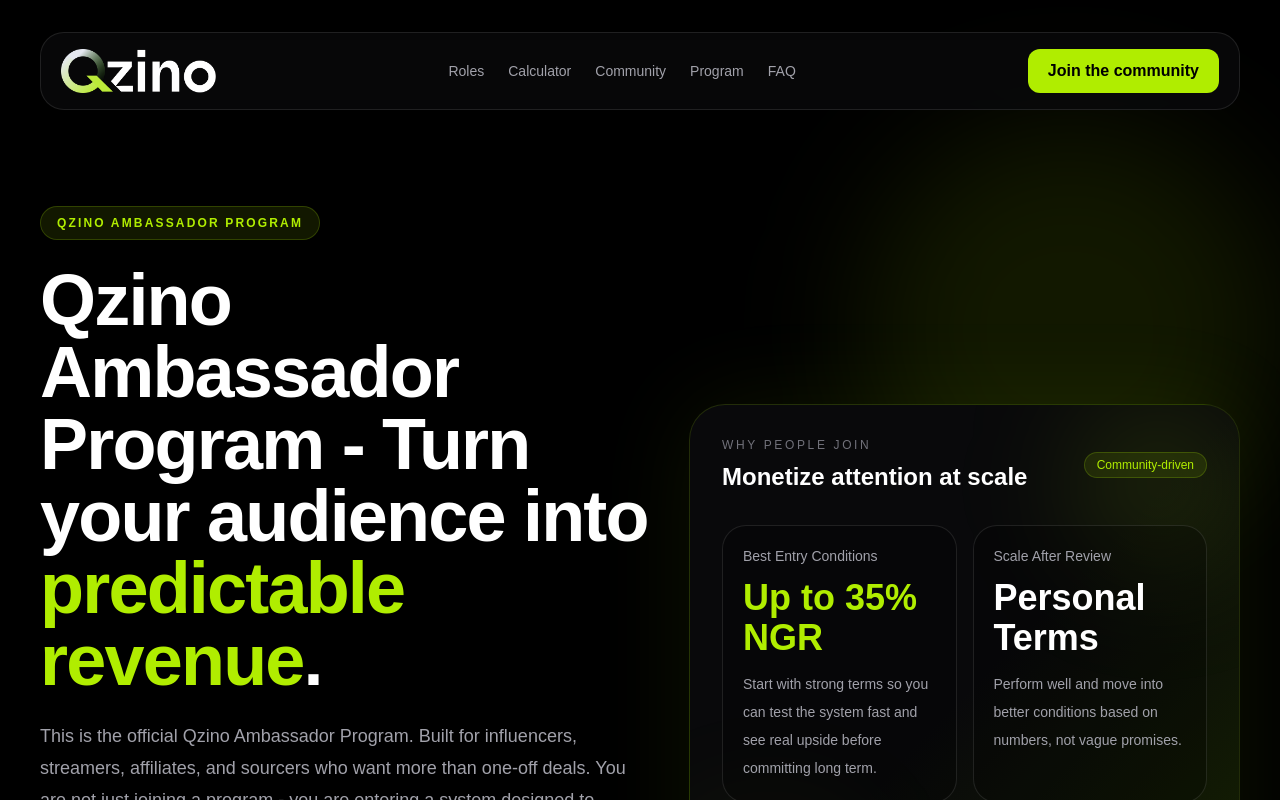
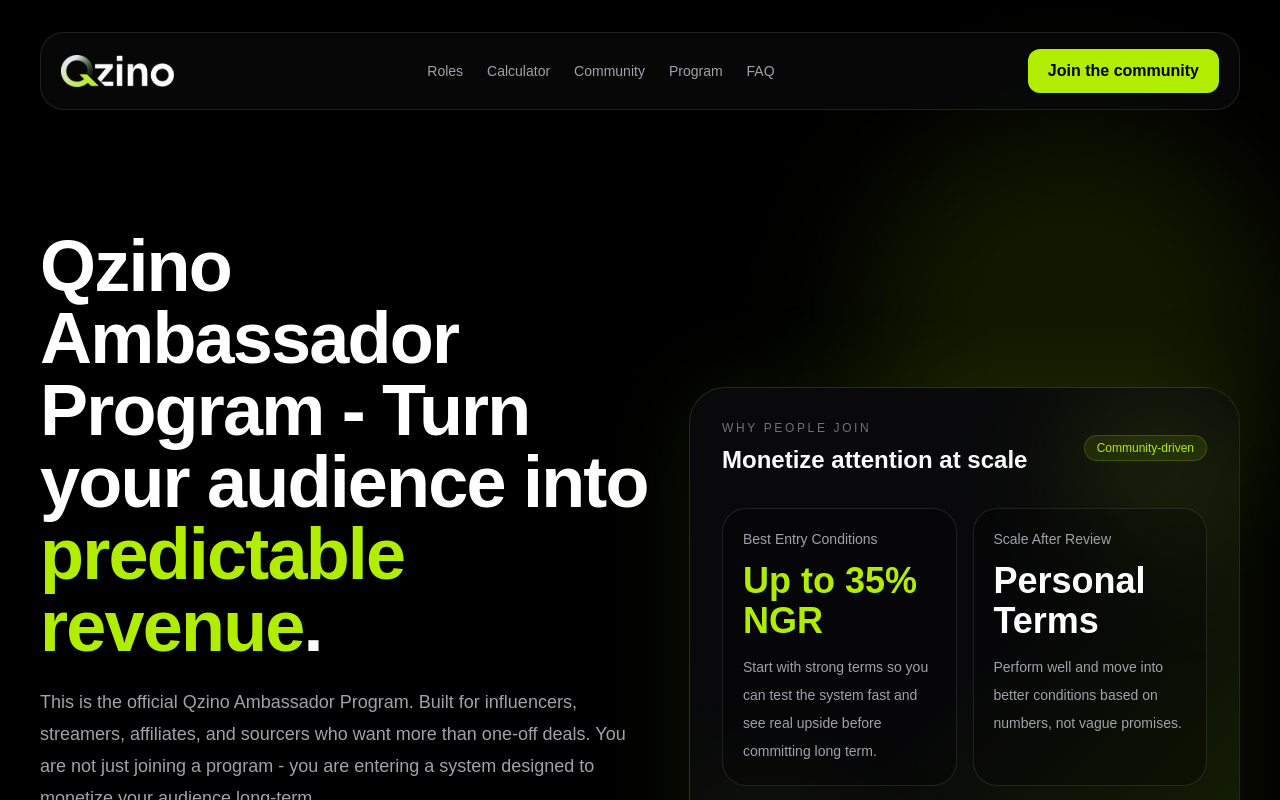
Before and after one commit to kobriyyu/qzino-ambassador-site, a Next.js app: page / in a window 1280 px wide. Shown: the top 800 px of the page. Built offline with nearby package versions, Linux system fonts and the light colour scheme.

Commit message:
Refine header logo and remove hero badge

```diff
--- a/app/page.tsx
+++ b/app/page.tsx
@@ -254,7 +254,7 @@
         <header className="sticky top-4 z-20 rounded-[24px] border border-white/10 bg-zinc-950/80 px-5 py-4 backdrop-blur-xl">
           <div className="flex items-center justify-between gap-4">
             <div className="flex items-center gap-3">
-              <img src="/logo.png" alt="Qzino" className="h-9 w-auto md:h-11" />
+              <img src="/logo.png" alt="Qzino" className="h-7 w-auto md:h-8" />
             </div>
             <div className="hidden items-center gap-6 md:flex">
               <a href="#roles" className="text-sm text-zinc-400 transition hover:text-white">Roles</a>
@@ -271,9 +271,6 @@
 
         <section className="grid items-center gap-10 py-16 lg:grid-cols-[1.05fr_0.95fr] lg:py-24">
           <div>
-            <div className="inline-flex rounded-full border border-[#B0ED00]/20 bg-[#B0ED00]/10 px-4 py-2 text-xs font-semibold uppercase tracking-[0.18em] text-[#B0ED00]">
-              Qzino Ambassador Program
-            </div>
             <h1 className="mt-6 max-w-5xl text-5xl font-bold leading-[0.95] tracking-tight md:text-7xl">
               Qzino Ambassador Program - Turn your audience into <span className="text-[#B0ED00]">predictable revenue</span>.
             </h1>
```
